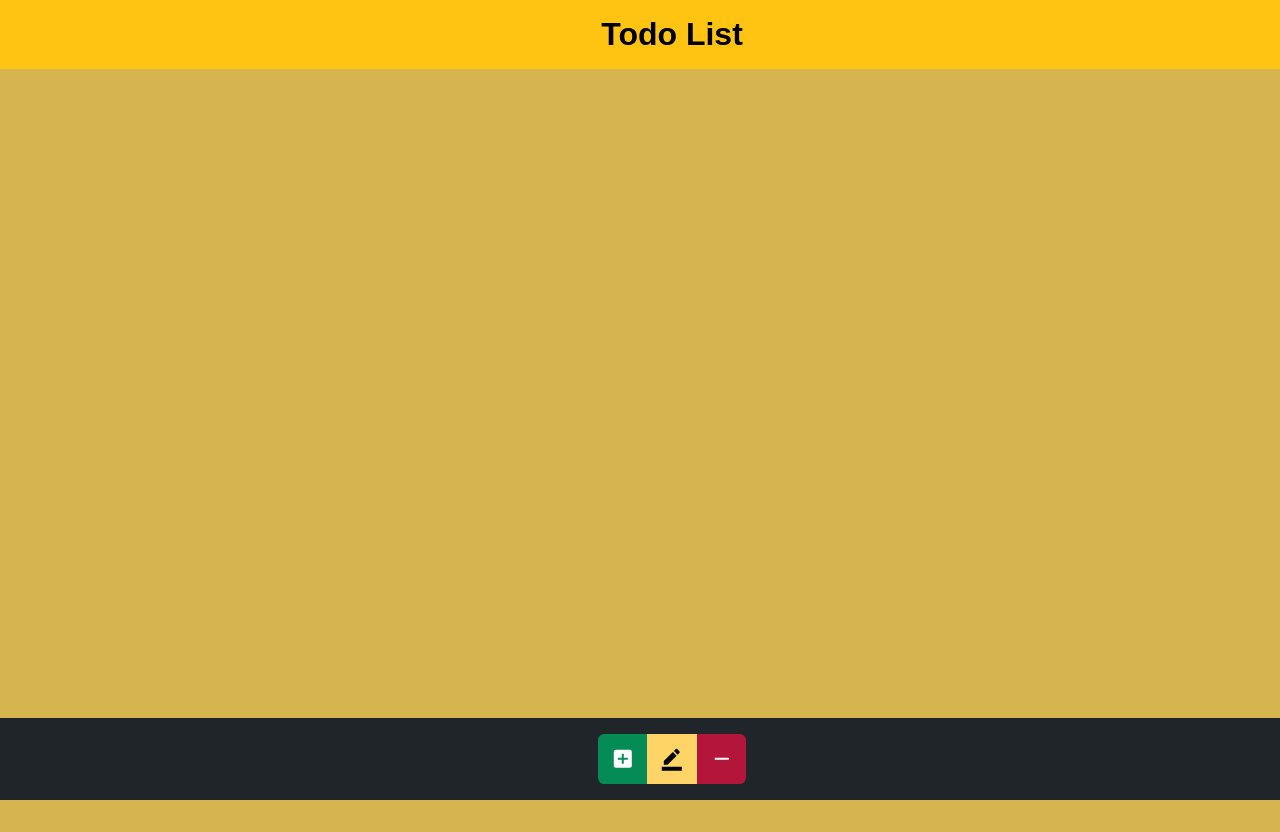
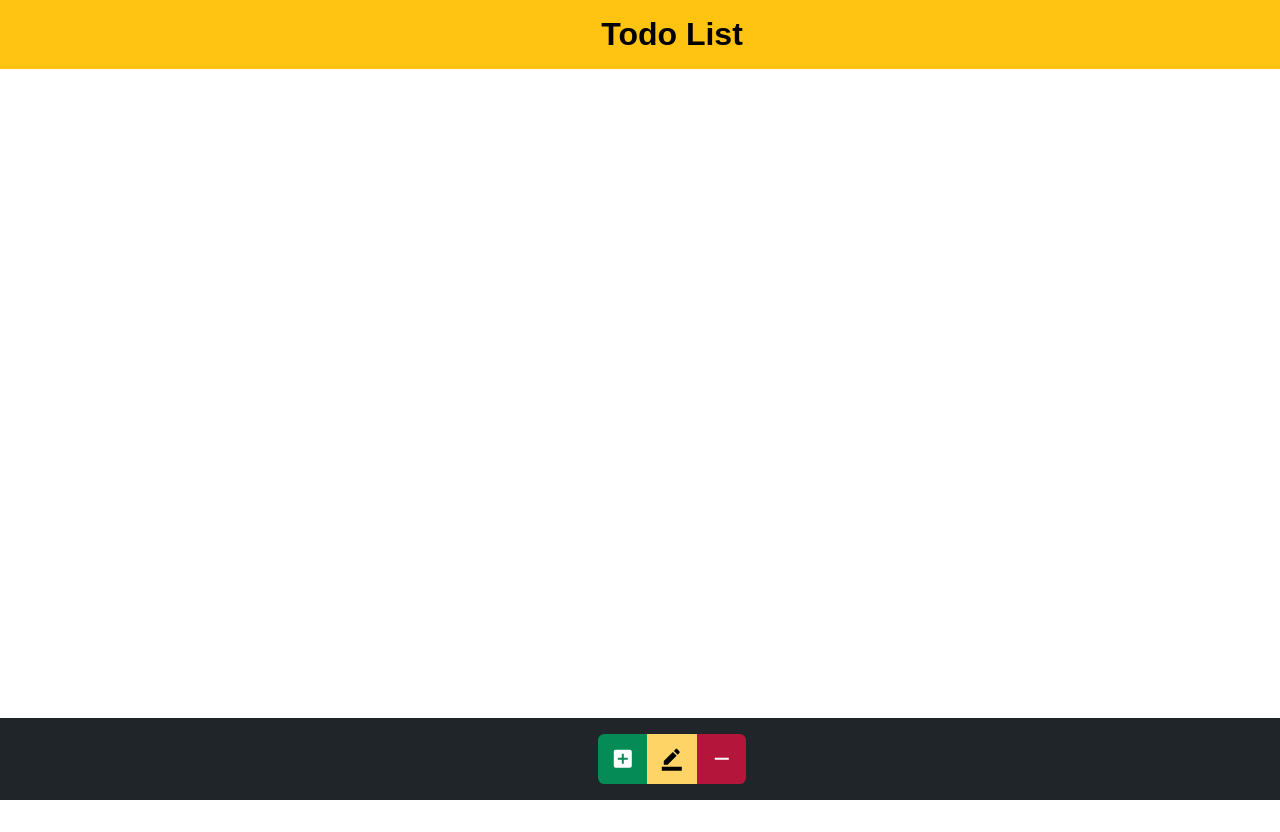
Before and after one commit to VarshaRajput12/NG-React-Todo, a React (Create React App) app: page / in a window 1280 px wide. Built offline with nearby package versions, Linux system fonts and the light colour scheme.

Commit message:
react todo

```diff
--- a/src/styles/style.css
+++ b/src/styles/style.css
@@ -49,8 +49,6 @@
     width: 100%;
     height: 100vh;
     margin-top: 2rem;
-    z-index: 10;
-    background-color: #d6b551;
 }
 
 .container{
```
